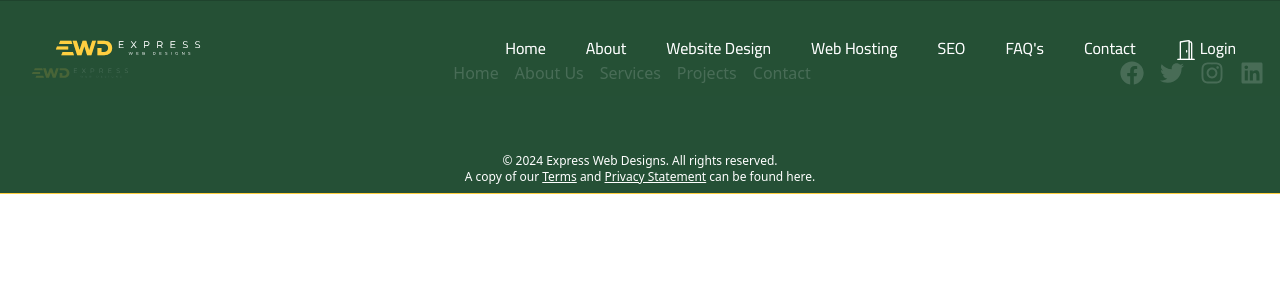
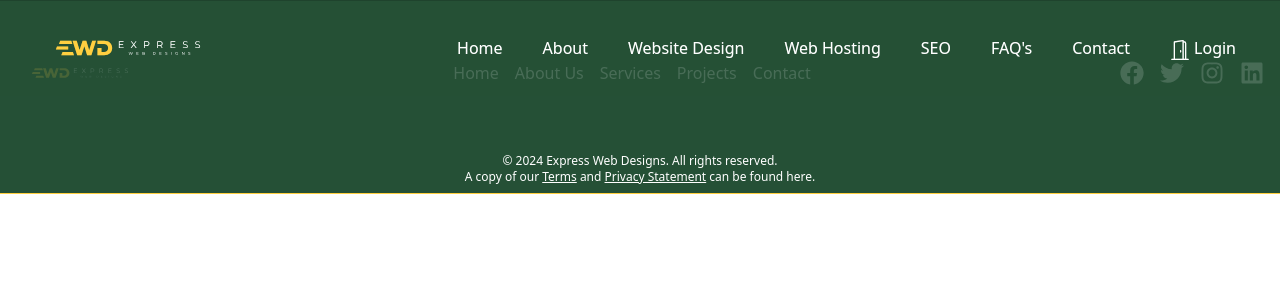
Before and after one commit to jdm1991/final-express, a Next.js app: page /header in a window 1280 px wide. Shown: the top 300 px of the page. Built offline with nearby package versions, Linux system fonts and the light colour scheme.

Commit message:
Adjustment of fonts

```diff
--- a/src/app/header/page.jsx
+++ b/src/app/header/page.jsx
@@ -33,49 +33,49 @@ export default function Header() {
             <div className="ml-10 flex items-baseline space-x-4">
               <Link
                 href="/"
-                className="text-white hover:text-[#ffcf40] px-3 py-2 rounded-md text-med font-titilliumWeb font-medium"
+                className="text-white hover:text-[#ffcf40] px-3 py-2 rounded-md text-med font-arial font-medium"
               >
                 Home
               </Link>
               <Link
                 href="/about"
-                className="text-white hover:text-[#ffcf40] px-3 py-2 rounded-md text-med font-titilliumWeb font-medium"
+                className="text-white hover:text-[#ffcf40] px-3 py-2 rounded-md text-med font-arial font-medium"
               >
                 About
               </Link>
               <Link
                 href="/webDesign"
-                className="text-white hover:text-[#ffcf40] px-3 py-2 rounded-md text-med font-titilliumWeb font-normal"
+                className="text-white hover:text-[#ffcf40] px-3 py-2 rounded-md text-med font-arial font-normal"
               >
                 Website Design
               </Link>
               <Link
                 href="/webHosting"
-                className="text-white hover:text-[#ffcf40] px-3 py-2 rounded-md text-med font-titilliumWeb font-normal"
+                className="text-white hover:text-[#ffcf40] px-3 py-2 rounded-md text-med font-arial font-normal"
               >
                 Web Hosting
               </Link>
               <Link
                 href="/seo"
-                className="text-white hover:text-[#ffcf40] px-3 py-2 rounded-md text-med font-titilliumWeb font-normal"
+                className="text-white hover:text-[#ffcf40] px-3 py-2 rounded-md text-med font-arial font-normal"
               >
                 SEO
               </Link>
               <Link
                 href="/faqs"
-                className="text-white hover:text-[#ffcf40] px-3 py-2 rounded-md text-med font-titilliumWeb font-normal"
+                className="text-white hover:text-[#ffcf40] px-3 py-2 rounded-md text-med font-arial font-normal"
               >
                 FAQ&apos;s
               </Link>
               <Link
                 href="contact"
-                className="text-white hover:text-[#ffcf40] px-3 py-2 rounded-md text-med font-titilliumWeb font-normal"
+                className="text-white hover:text-[#ffcf40] px-3 py-2 rounded-md text-med font-arial font-normal"
               >
                 Contact
               </Link>
               <Link
                 href="/login"
-                className="text-white hover:text-[#ffcf40] px-3 py-2 rounded-md text-med font-titilliumWeb font-normal"
+                className="text-white hover:text-[#ffcf40] px-3 py-2 rounded-md text-med font-arial font-normal"
               >
                 <BsDoorOpen className="inline-block mr-1" size={20} />
                 Login
@@ -104,49 +104,49 @@ export default function Header() {
           <div className="px-2 pt-2 pb-3 space-y-1 sm:px-3">
             <Link
               href="/"
-              className="text-white hover:text-[#ffcf40] px-3 py-2 rounded-md text-med font-titilliumWeb font-normal"
+              className="text-white hover:text-[#ffcf40] px-3 py-2 rounded-md text-med font-arial font-normal"
             >
               Home
             </Link>
             <Link
               href="/about"
-              className="text-white hover:text-[#ffcf40] px-3 py-2 rounded-md text-med font-titilliumWeb font-normal"
+              className="text-white hover:text-[#ffcf40] px-3 py-2 rounded-md text-med font-arial font-normal"
             >
               About
             </Link>
             <Link
               href="/webDesign"
-              className="text-white hover:text-[#ffcf40] px-3 py-2 rounded-md text-med font-titilliumWeb font-normal"
+              className="text-white hover:text-[#ffcf40] px-3 py-2 rounded-md text-med font-arial font-normal"
             >
               Website Design
             </Link>
             <Link
               href="/webHosting"
-              className="text-white hover:text-[#ffcf40] px-3 py-2 rounded-md text-med font-titilliumWeb font-normal"
+              className="text-white hover:text-[#ffcf40] px-3 py-2 rounded-md text-med font-arial font-normal"
             >
               Web Hosting
             </Link>
             <Link
               href="/seo"
-              className="text-white hover:text-[#ffcf40] px-3 py-2 rounded-md text-med font-titilliumWeb font-normal"
+              className="text-white hover:text-[#ffcf40] px-3 py-2 rounded-md text-med font-arial font-normal"
             >
               SEO
             </Link>
             <Link
               href="/faqs"
-              className="text-white hover:text-[#ffcf40] px-3 py-2 rounded-md text-med font-titilliumWeb font-normal"
+              className="text-white hover:text-[#ffcf40] px-3 py-2 rounded-md text-med font-arial font-normal"
             >
               FAQ&apos;s
             </Link>
             <Link
               href="contact"
-              className="text-white hover:text-[#ffcf40] px-3 py-2 rounded-md text-med font-titilliumWeb font-normal"
+              className="text-white hover:text-[#ffcf40] px-3 py-2 rounded-md text-med font-arial font-normal"
             >
               Contact
             </Link>
             <Link
               href="/login"
-              className="text-white hover:text-[#ffcf40] px-3 py-2 rounded-md text-med font-titilliumWeb font-normal"
+              className="text-white hover:text-[#ffcf40] px-3 py-2 rounded-md text-med font-arial font-normal"
             >
               <BsDoorOpen className="inline-block mr-1" size={20} />
               Login
```
